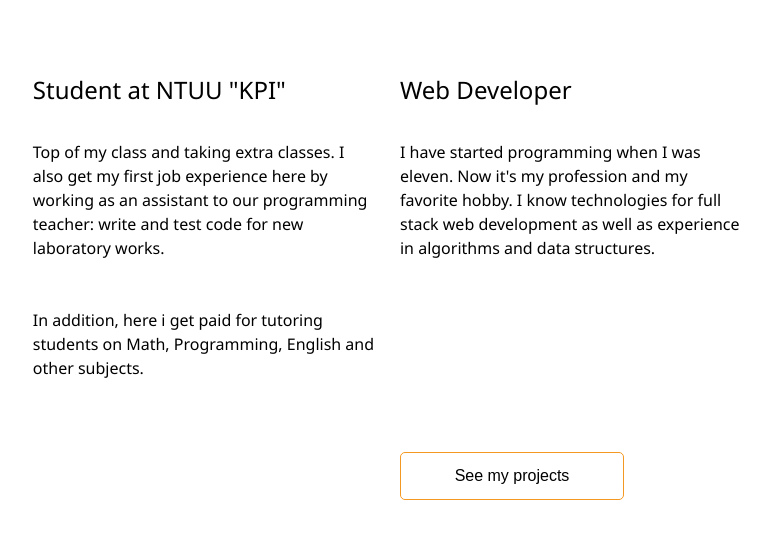
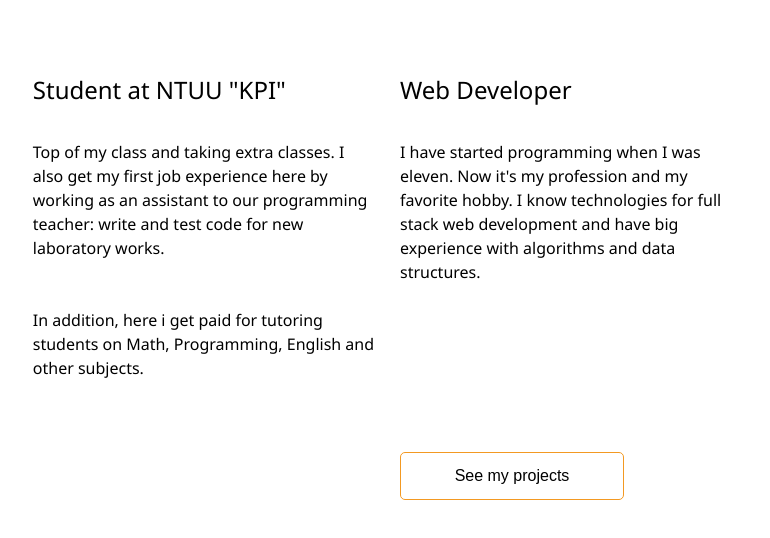
Before and after one commit to AdamGolota/portfolio, a plain HTML site: page index.html in a window 1280 px wide. Both pictures are taken after a click on the button "About me". Shown: the whole page, without its empty margins (252-1022 px from the left). Drawn offline with Linux system fonts and the light colour scheme.

Commit message:
correct info

```diff
--- a/index.html
+++ b/index.html
@@ -70,7 +70,7 @@
                 </div>
                 <div class="info info-2">
                     <h1>Web Developer</h1>
-                    <p>I have started programming when I was eleven. Now it's my profession and my favorite hobby. I know technologies for full stack web development as well as experience in algorithms and data structures.</p>
+                    <p>I have started programming when I was eleven. Now it's my profession and my favorite hobby. I know technologies for full stack web development and have big experience with algorithms and data structures.</p>
                 </div>
                 <button class="next">
                     <p>See my projects</p>
```
